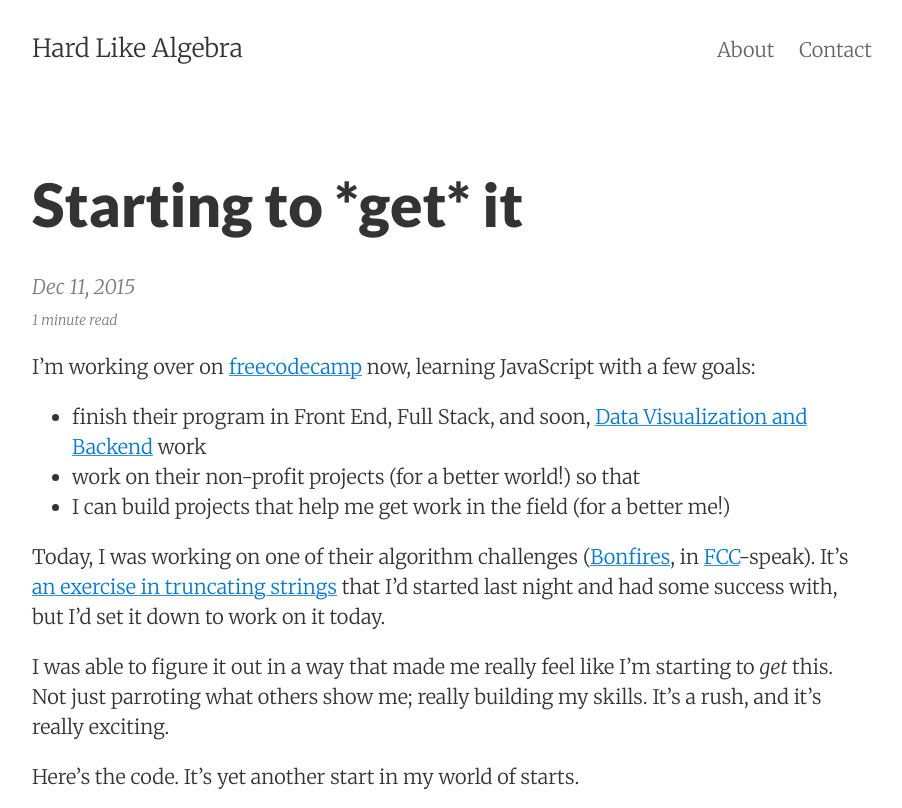
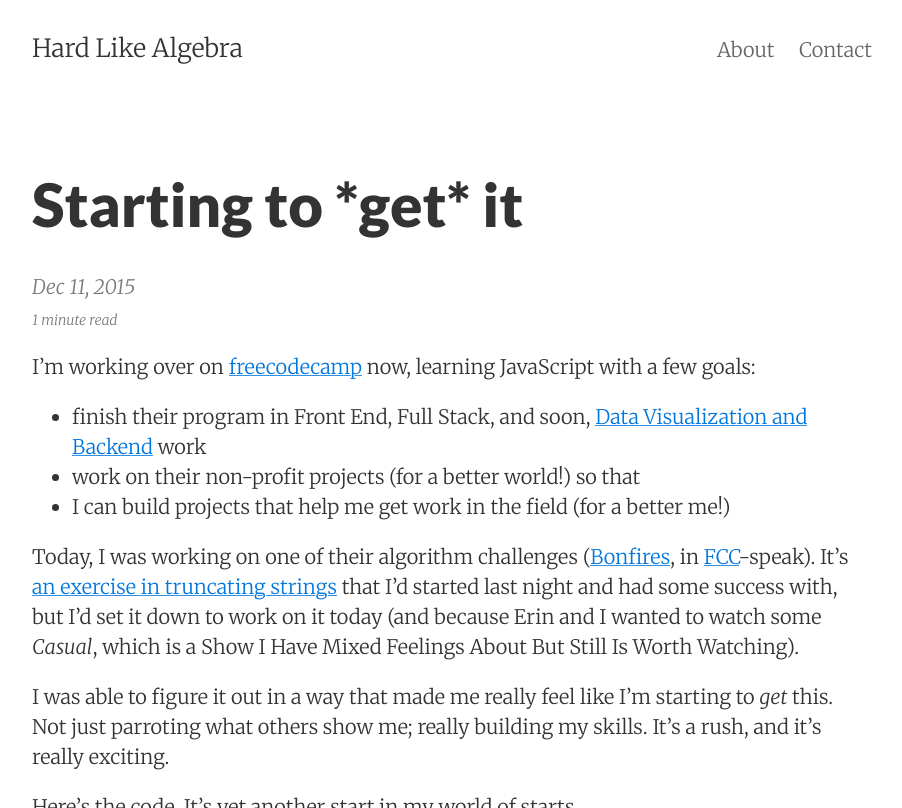
Before and after one commit to jwithington/jwithington.github.io, a Jekyll site: the page built from _posts/2015-12-11-starting-to-get-it.md, in a window 1280 px wide, cut to the strip 0-808 px from the top of the page. Shown: the whole strip, without its empty margins (188-1090 px from the left). Built offline with Jekyll 4.4.1, drawn with Linux system fonts in a browser that asks for light colours.

Commit message:
revise post

```diff
--- a/_posts/2015-12-11-starting-to-get-it.md
+++ b/_posts/2015-12-11-starting-to-get-it.md
@@ -8,7 +8,7 @@ I'm working over on [freecodecamp][fcc] now, learning JavaScript with a few goal
 - work on their non-profit projects (for a better world!) so that
 - I can build projects that help me get work in the field (for a better me!)
 
-Today, I was working on one of their algorithm challenges ([Bonfires][bon], in [FCC][fcc]-speak). It's [an exercise in truncating strings][trunc] that I'd started last night and had some success with, but I'd set it down to work on it today.
+Today, I was working on one of their algorithm challenges ([Bonfires][bon], in [FCC][fcc]-speak). It's [an exercise in truncating strings][trunc] that I'd started last night and had some success with, but I'd set it down to work on it today (and because Erin and I wanted to watch some *Casual*, which is a Show I Have Mixed Feelings About But Still Is Worth Watching).
 
 I was able to figure it out in a way that made me really feel like I'm starting to *get* this. Not just parroting what others show me; really building my skills. It's a rush, and it's really exciting.
 
```
